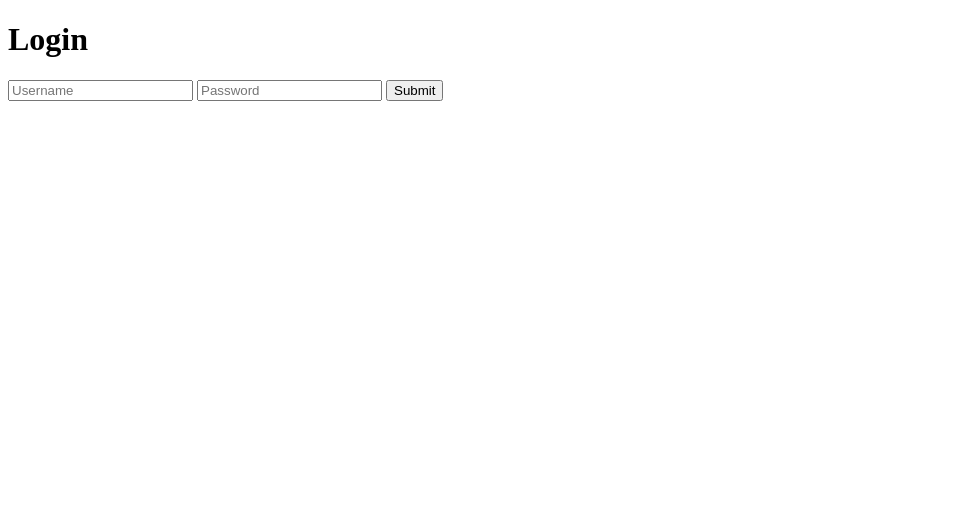
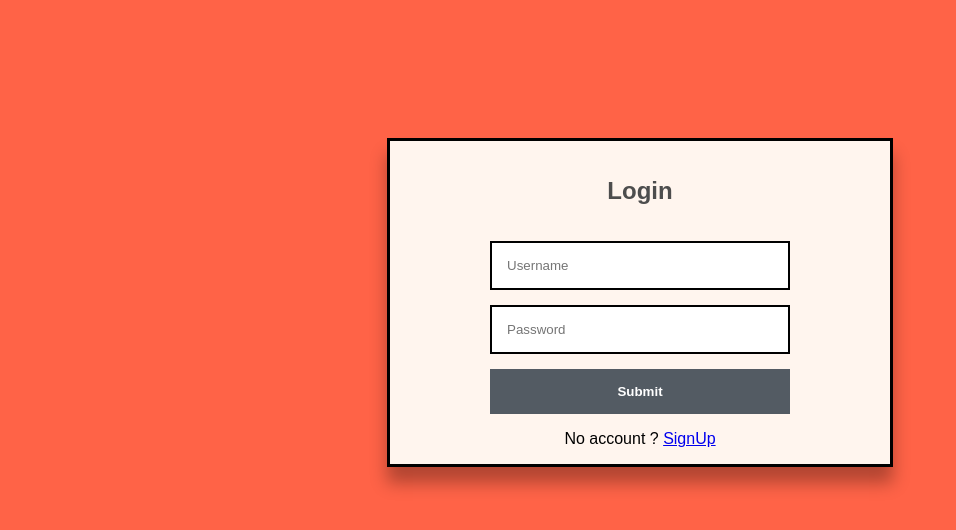
Before and after one commit to BluberryPickle/tomato, a plain HTML site: page login.html in a window 1280 px wide. Shown: the whole page, without its empty margins (0-956 px from the left). Drawn offline with Linux system fonts and the light colour scheme.

Commit message:
added redirection

```diff
--- a/login.html
+++ b/login.html
@@ -2,15 +2,19 @@
 <html>
     <head>
         <title>Tomato</title>
+        <link rel="stylesheet" href="login.css">
     </head>
     <body>
         <div class="container">
+            <div class="login">
                 <h1>Login</h1>
                 <form action="auth" method="POST">
                     <input type="text" name="username" placeholder="Username" required>
                     <input type="password" name="password" placeholder="Password" required>
                     <input type="submit">
                 </form>
+                <p>No account ? <a href="signup.html">SignUp</a></p>
+            </div>
         </div>
     </body>
 </html>
```
Lines whose indentation alone changed are shown as unchanged.
